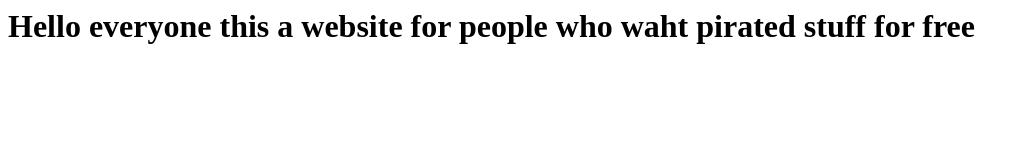
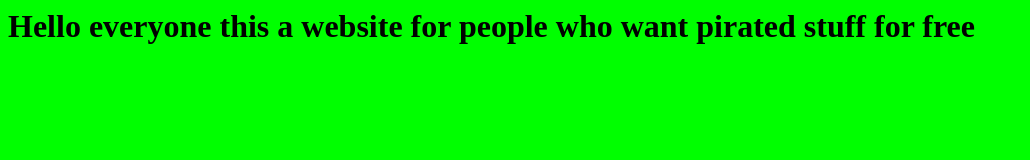
Before and after one commit to Gamingarc/gamingarc.github.io, a plain HTML site: page index.html in a window 1280 px wide. Shown: the whole page, without its empty margins (0-1030 px from the left). Drawn offline with Linux system fonts and the light colour scheme.

Commit message:
Update index.html

```diff
--- a/index.html
+++ b/index.html
@@ -1,10 +1,14 @@
 <html>
   <head>
     <meta charset="UTF-8">
+    <meta name="description" content="Free Anime Movies Games">
     <meta name="viewport" content="width=device-width, initial-scale=1.0">
     <meta http-equiv="refresh" content="30">
     <title>Pircy fun da</title>
+    <style>
+  body {background-color: lime;}
+</style>
   </head>
   <body>
-    <h1>Hello everyone this a website for people who waht pirated stuff for free</h1>
+    <h1>Hello everyone this a website for people who want pirated stuff for free</h1>
     </body>
```
